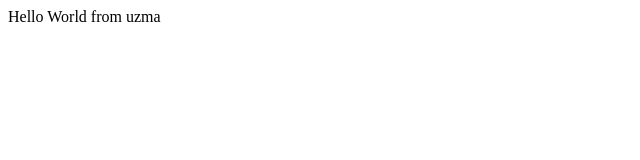
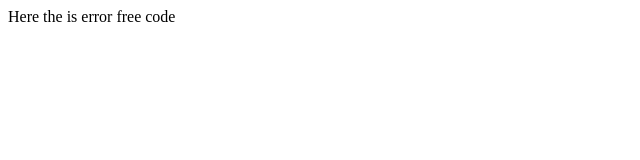
Before and after one commit to Uzma-Noorani/boot1, a plain HTML site: page index.html in a window 1280 px wide. Shown: the full height of the page, 0-640 px from the left. Drawn offline with Linux system fonts and the light colour scheme.

Commit message:
Update index.html

```diff
--- a/index.html
+++ b/index.html
@@ -1,7 +1,7 @@
 <!DOCTYPE html>
 <html lang="en">
 <head>
-    Hello World from uzma
+    Here the is error free code
     <title>practice</title>
 </head>
 <body>
```
